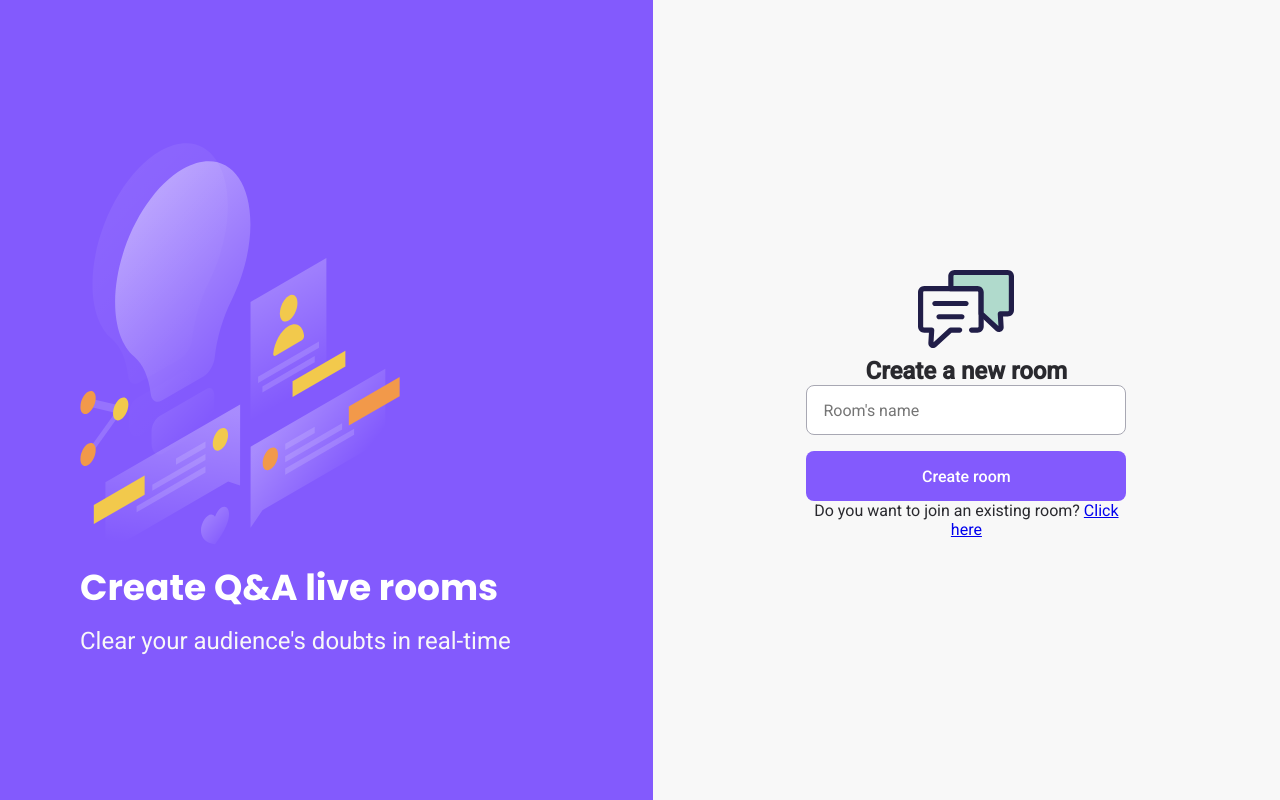
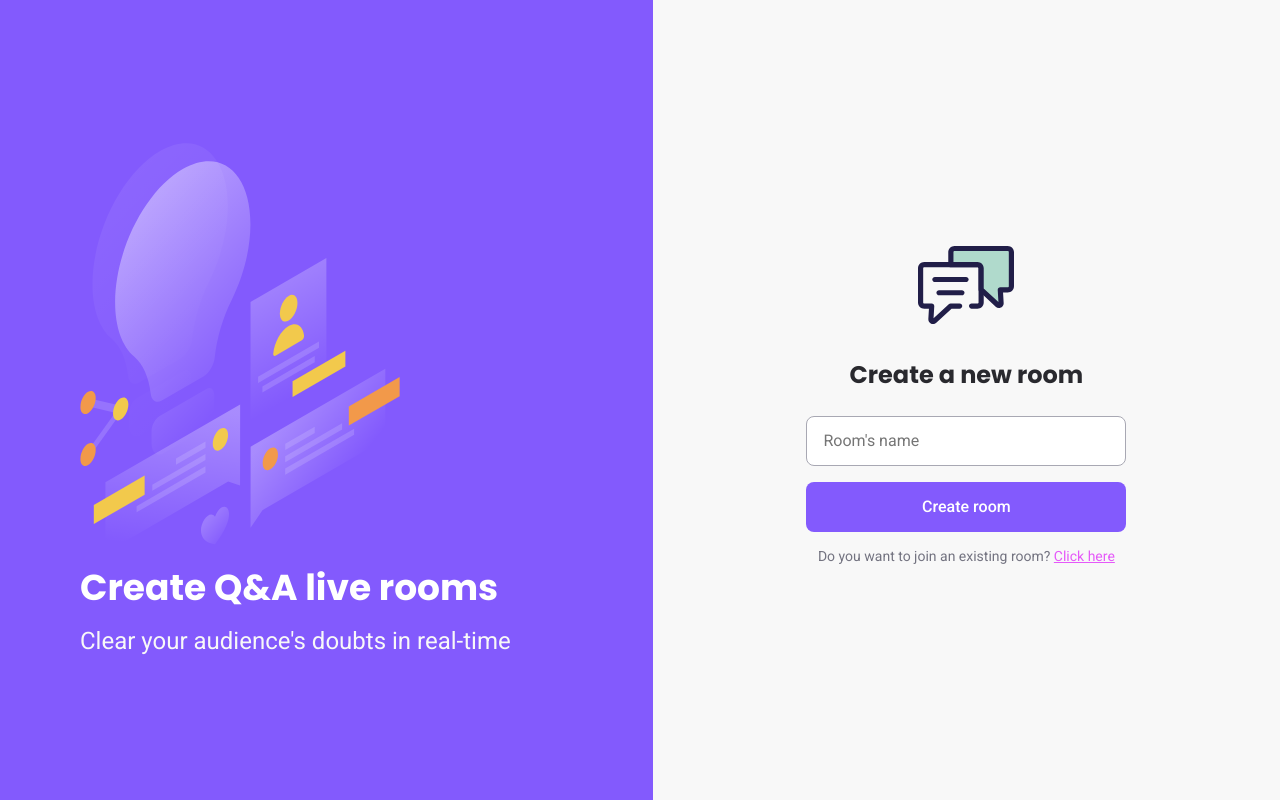
Before and after one commit to renatoboucas/Letmeask, a React (Create React App) app: page /rooms/new in a window 1280 px wide. Built offline with nearby package versions, Linux system fonts and the light colour scheme; no server answers.

Commit message:
Tested all routing, navigation, authentication with firebase, hook, recover auth state and auth context.

```diff
--- a/package.json
+++ b/package.json
@@ -15,6 +15,7 @@
     "python": "^0.0.4",
     "react": "^17.0.2",
     "react-dom": "^17.0.2",
+    "react-router-dom": "5.1",
     "react-scripts": "5.0.0",
     "typescript": "^4.4.2",
     "web-vitals": "^2.1.0"
@@ -42,5 +43,8 @@
       "last 1 firefox version",
       "last 1 safari version"
     ]
+  },
+  "devDependencies": {
+    "@types/react-router-dom": "^5.3.2"
   }
 }
--- a/src/App.tsx
+++ b/src/App.tsx
@@ -1,11 +1,18 @@
-// import { Home } from "./pages/Home";
+import { BrowserRouter, Route } from "react-router-dom";
 
+import { Home } from "./pages/Home";
 import { NewRoom } from "./pages/NewRoom";
 
+import { AuthContextProvider } from './contexts/AuthContext'
 
 function App() {
   return (
-   <NewRoom/>
+   <BrowserRouter>
+      <AuthContextProvider>
+        <Route path="/" exact component={Home}/>
+        <Route path="/rooms/new" component={NewRoom}/>
+      </AuthContextProvider>
+     </BrowserRouter>
   );
 }
 
--- /dev/null
+++ b/src/contexts/AuthContext.tsx
@@ -0,0 +1,76 @@
+import { createContext, ReactNode, useEffect, useState } from "react";
+import { auth, firebase } from "../services/firebase";
+
+type User = {
+    id: string;
+    name: string;
+    avatar: string;
+
+  }
+
+  type AuthContextType = {
+    user: User | undefined;
+    signInWithGoogle: () => Promise<void>;
+  }
+
+  type AuthContextProviderProps = {
+    children: ReactNode;
+  }
+
+export const AuthContext = createContext({} as AuthContextType);
+
+
+
+export function AuthContextProvider(props: AuthContextProviderProps) {
+
+  const [user, setUser] = useState<User>();
+
+useEffect(() => {
+    const unsubscribe = auth.onAuthStateChanged(user => {
+      if (user) {
+        const { displayName, photoURL, uid } = user;
+
+        if (!displayName || !photoURL) {
+          throw new Error('Missing information from Google Account.')
+        }
+
+        setUser({
+          id: uid,
+          name: displayName,
+          avatar: photoURL
+        })
+      }
+    })
+
+    return () => {
+      unsubscribe();
+    }
+}, [])
+
+async function signInWithGoogle() {
+  const provider = new firebase.auth.GoogleAuthProvider();
+
+  const result = await auth.signInWithPopup(provider);
+
+    if (result.user) {
+      const { displayName, photoURL, uid } = result.user;
+
+      if (!displayName || !photoURL) {
+        throw new Error('Missing information from Google Account.')
+      }
+
+      setUser({
+        id: uid,
+        name: displayName,
+        avatar: photoURL
+      })
+    }
+  }
+
+  return (
+        <AuthContext.Provider value={{ user, signInWithGoogle }}>
+            {props.children}
+        </AuthContext.Provider>
+
+    );
+}
--- /dev/null
+++ b/src/hooks/useAuth.ts
@@ -0,0 +1,8 @@
+import { useContext, useDebugValue } from "react";
+import { AuthContext } from "../contexts/AuthContext";
+
+export function useAuth() {
+    const value = useContext(AuthContext)
+
+    return value;
+}
--- a/src/pages/Home.tsx
+++ b/src/pages/Home.tsx
@@ -1,10 +1,27 @@
+import { useHistory } from 'react-router-dom'
+
 import illustrationImg from '../assets/images/illustration.svg'
 import logoImg from '../assets/images/logo.svg'
 import googleIconImg from '../assets/images/google-icon.svg'
 import '../styles/auth.scss'
 import { Button } from '../components/Button'
+import { useAuth } from '../hooks/useAuth'
+
 
 export function Home() {
+    const history = useHistory();
+    const {user, signInWithGoogle} = useAuth();
+
+
+    async function handleCreateRoom() {
+        if (!user) {
+            await signInWithGoogle();
+
+        }
+        history.push('/rooms/new');
+
+
+    }
     return (
         <div id="page-auth">
             <aside>
@@ -13,9 +30,10 @@ export function Home() {
                 <p>Clear your audience's doubts in real-time</p>
             </aside>
             <main>
+
                 <div className="main-content">
                     <img src={logoImg} className="logo" alt="Letmeask" />
-                    <button className='create-room'>
+                    <button onClick={handleCreateRoom} className='create-room'>
                         <img src={googleIconImg} alt="Google Logo" />
                         Create your room with Google
                     </button>
--- a/src/pages/NewRoom.tsx
+++ b/src/pages/NewRoom.tsx
@@ -1,10 +1,16 @@
+import { Link} from 'react-router-dom'
+
 import illustrationImg from '../assets/images/illustration.svg'
 import logoImg from '../assets/images/logo.svg'
-import googleIconImg from '../assets/images/google-icon.svg'
+
 import '../styles/auth.scss'
 import { Button } from '../components/Button'
+import { useAuth } from '../hooks/useAuth'
+
 
 export function NewRoom() {
+    // const { user } = useAuth;
+
     return (
         <div id="page-auth">
             <aside>
@@ -13,6 +19,7 @@ export function NewRoom() {
                 <p>Clear your audience's doubts in real-time</p>
             </aside>
             <main>
+
                 <div className="main-content">
                     <img src={logoImg} className="logo" alt="Letmeask" />
                     <h2>Create a new room</h2>
@@ -22,7 +29,7 @@ export function NewRoom() {
                             Create room
                         </Button>
                     </form>
-                    <p>Do you want to join an existing room? <a href="#">Click here</a></p>
+                    <p>Do you want to join an existing room? <Link to="/">Click here</Link></p>
                 </div>
             </main>
         </div>
--- a/src/services/firebase.ts
+++ b/src/services/firebase.ts
@@ -15,5 +15,7 @@ const firebaseConfig = {
 
  firebase.initializeApp(firebaseConfig);
 
- export const auth = firebase.auth();
- export const database = firebase.database();
+const auth = firebase.auth();
+const database = firebase.database();
+
+export { firebase, auth, database}
--- a/src/styles/auth.scss
+++ b/src/styles/auth.scss
@@ -56,6 +56,13 @@
             height: 96px;
         }
 
+        h2 {
+            font-size: 24px;
+            margin: 24px 0 24px;
+            font-family: 'Poppins', sans-serif;
+
+        }
+
         form {
             input {
                 height: 50px;
@@ -73,7 +80,18 @@
                 width: 100%;
             }
         }
+
+        p {
+            font-size: 14px;
+            color: #737380;
+            margin-top: 16px;
+
+            a {
+                color: #e559f9 ;
+            }
+        }
     }
+
 
     .create-room {
         margin-top: 64px;
```
Also changed, not shown: 1 other file (tests, documents, lock files or other folders).
